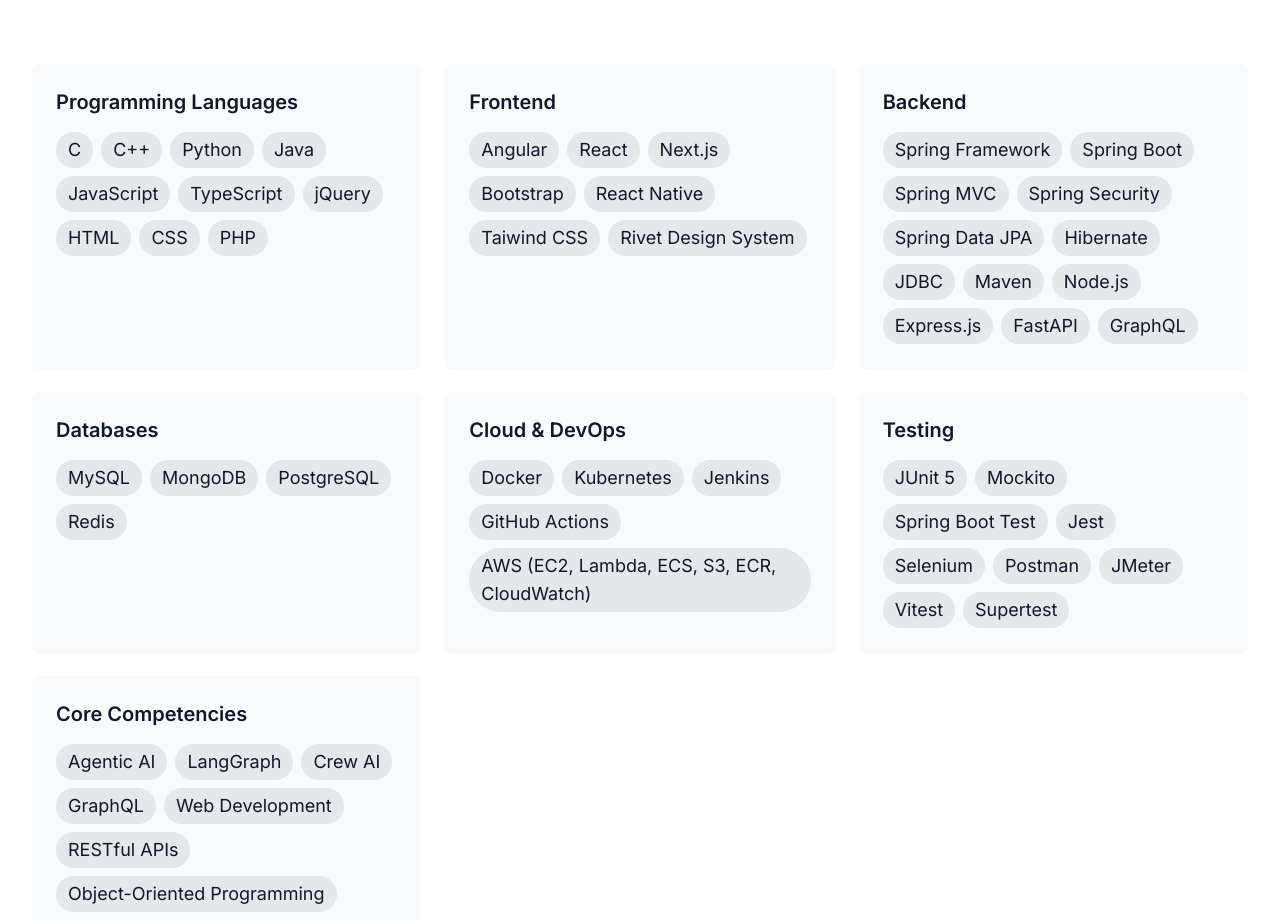
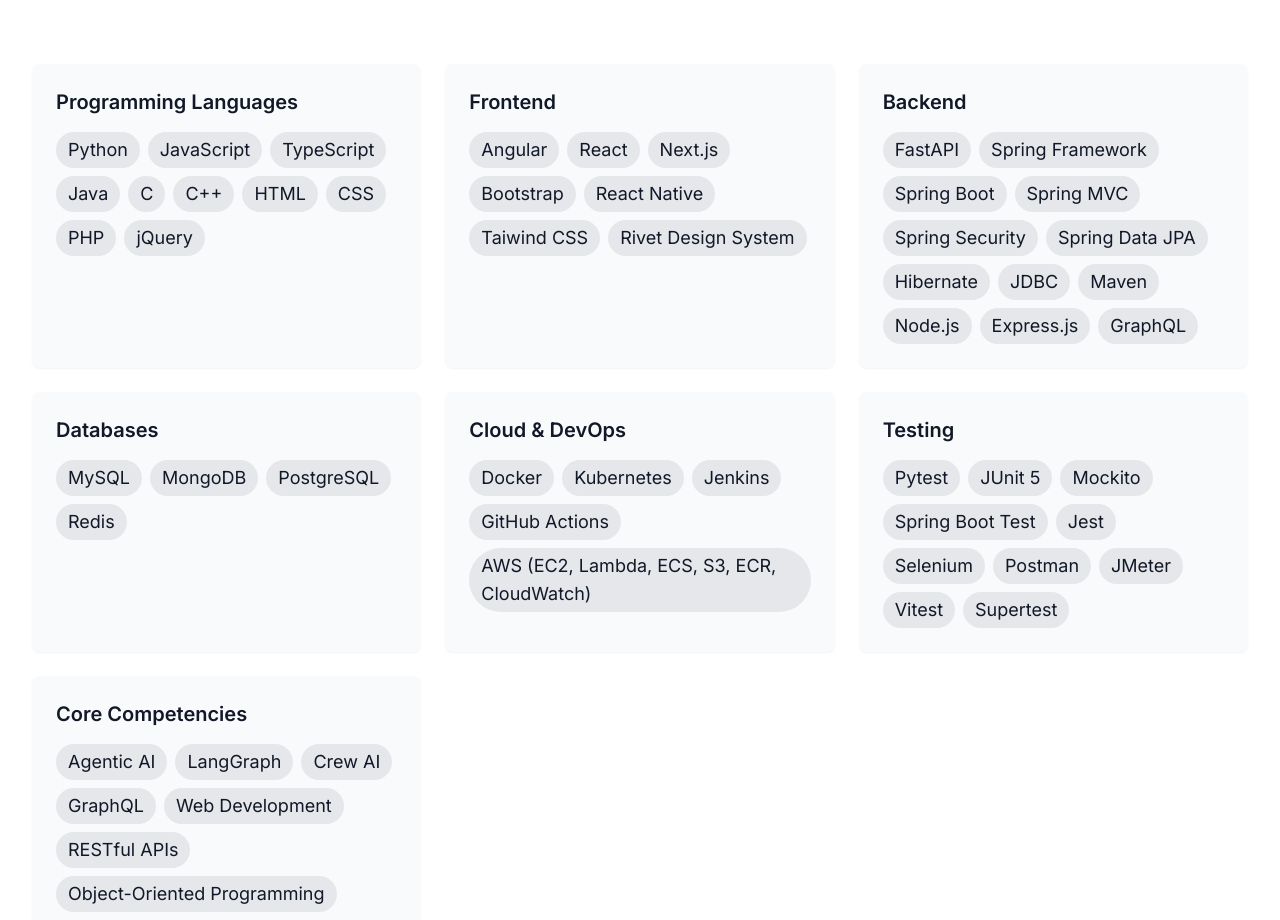
Before and after one commit to maheswar09/Maheswar-Portfolio, a React (Vite) app: page / in a window 1280 px wide. Shown: the part 960-1880 px from the top of the page. Built offline with nearby package versions, Linux system fonts and the light colour scheme.

Commit message:
first push

```diff
--- a/src/data/skillsData.ts
+++ b/src/data/skillsData.ts
@@ -7,16 +7,16 @@
   {
     name: "Programming Languages",
     keywords: [
+      "Python",
+      "JavaScript",
+      "TypeScript",
+      "Java",
       "C",
       "C++",
-      "Python",
-      "Java",
-      "JavaScript",
-      "TypeScript",
-      "jQuery",
       "HTML",
       "CSS",
-      "PHP"
+      "PHP",
+      "jQuery"
 
     ]
   },
@@ -29,7 +29,7 @@
   {
     name: "Backend",
     keywords: [
-      "Spring Framework", "Spring Boot", "Spring MVC", "Spring Security", "Spring Data JPA", "Hibernate", "JDBC", "Maven", "Node.js", "Express.js", "FastAPI", "GraphQL"
+      "FastAPI", "Spring Framework", "Spring Boot", "Spring MVC", "Spring Security", "Spring Data JPA", "Hibernate", "JDBC", "Maven", "Node.js", "Express.js", "GraphQL"
     ]
   },
   {
@@ -56,7 +56,7 @@
     name: "Testing",
     keywords: [
 
-      "JUnit 5", "Mockito", "Spring Boot Test", "Jest", "Selenium", "Postman", "JMeter", "Vitest", "Supertest"
+      "Pytest", "JUnit 5", "Mockito", "Spring Boot Test", "Jest", "Selenium", "Postman", "JMeter", "Vitest", "Supertest"
     ]
   },
   {
--- a/src/data/timelineData.ts
+++ b/src/data/timelineData.ts
@@ -21,12 +21,12 @@
     duration: 'Jul 2025 – Present',
     current: true,
     description: [
-      "Maintained and enhanced Node.js and Express.js microservices supporting enrollment, billing, messaging, and analytics modules, serving 3,000+ parents and staff with high availability.",
+      "Maintained and enhanced FastAPI microservices supporting enrollment, billing, messaging, and analytics modules, serving 3,000+ parents and staff with high availability.",
       "Developed reusable UI components and shared state services with Angular component architecture and lazy loading, reducing feature delivery time by 20%.",
       "Optimized front end performance and API consumption through client-side caching, pagination, and debounced  requests, decreasing redundant network calls and improving responsiveness.",
       "Implemented CI/CD pipelines with GitHub Actions, Docker, AWS ECR and AWS ECS (blue-green deployments) reducing deployment time by 25% and improving release reliability."
     ],
-    technologies: ['Angular', 'Node.js', 'PostgreSQL', 'Express.js', 'RxJS', 'jest', 'Postman', 'GitHub Actions', 'Docker', 'AWS (ECR, ECS, CloudWatch)']
+    technologies: ['Angular', 'FastAPI', 'PostgreSQL', 'RxJS', 'jest', "Pytest", 'Postman', 'GitHub Actions', 'Docker', 'AWS (ECR, ECS, CloudWatch)']
   },
   {
     id: 2,
@@ -67,11 +67,11 @@
     duration: 'Jan 2023 – May 2024',
     current: false,
     description: [
-      "Built and maintained a scalable full stack e-learning platform using React on the frontend and Node.js, Express, and PostgreSQL on the backend, supporting 5,000+ active users with reliable end-to-end workflows.",
+      "Built and maintained a scalable full stack e-learning platform using React on the front end and FastAPI, and PostgreSQL on the backend, supporting 5,000+ active users with reliable end-to-end workflows.",
       "Designed reusable and scalable React component architectures using Hooks, Context API, and modern UI patterns with real-time backend integrations, enabling data-driven dashboards and seamless payment workflows.",
       "Optimized PostgreSQL performance through schema normalization, indexing strategies, and Redis caching, reducing query latency by 40% and improving overall API throughput.",
       "Developed a payment microservice integrating PayPal APIs with webhook reconciliation, idempotent transaction handling, and validated scalability via JMeter load testing for 2000+ concurrent users."
     ],
-    technologies: ['React', 'Tailwind CSS', 'Node.js', 'Express.js', 'PostgreSQL', 'PayPal Gateway', 'Redis', 'Docker', 'JMeter', 'GitHub Actions']
+    technologies: ['React', 'Tailwind CSS', 'FastAPI', 'PostgreSQL', 'Pytest', 'PayPal Gateway', 'Redis', 'Docker', 'JMeter', 'GitHub Actions']
   },
 ];
```
